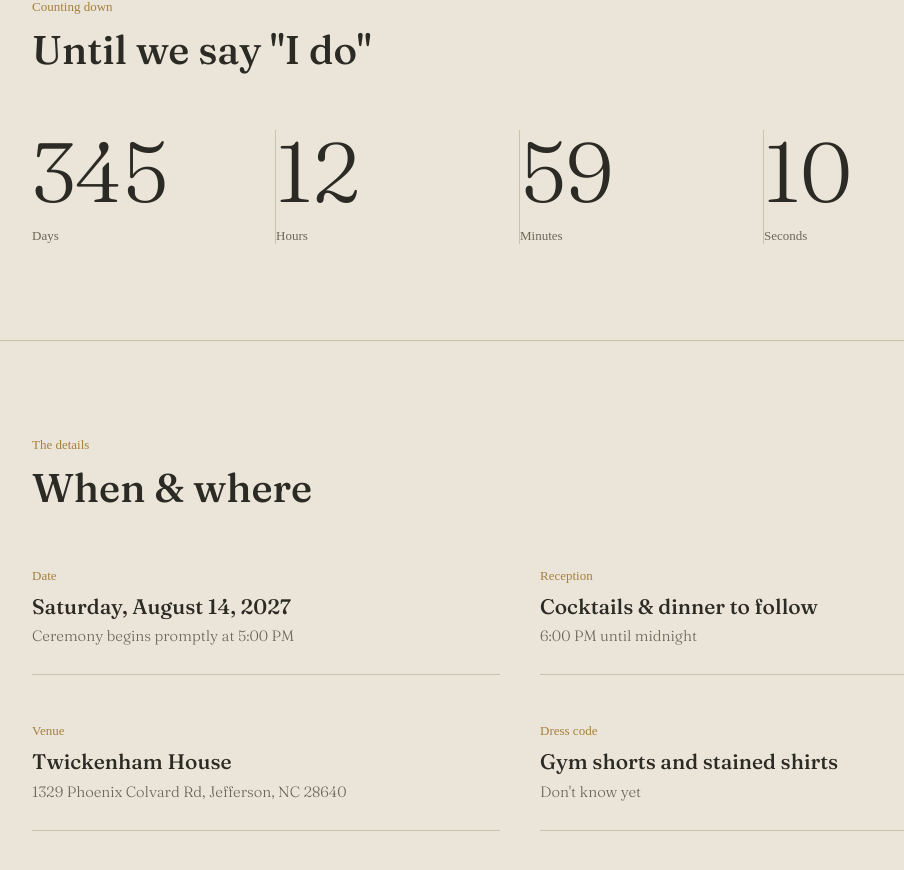
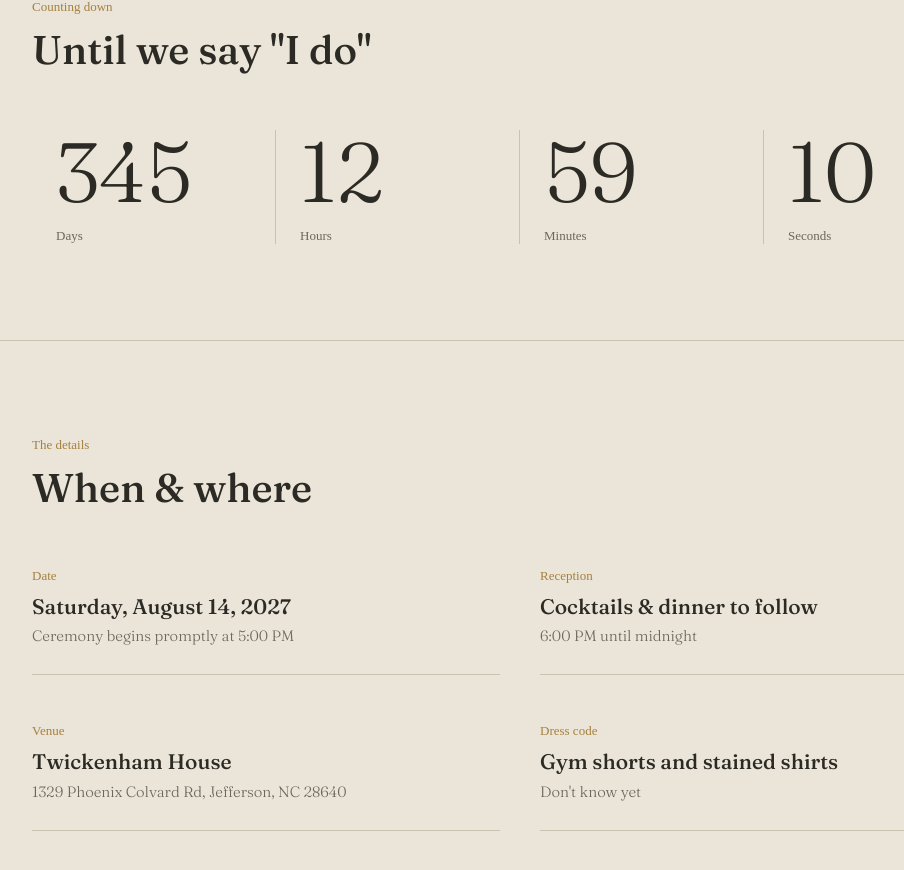
Before and after one commit to chasejenkins303/wedding-site, a Next.js app: page / in a window 1280 px wide. Shown: the part 898-1768 px from the top of the page, without its empty margins (120-1024 px from the left). Built offline with nearby package versions, Linux system fonts and the light colour scheme.

Commit message:
padding for countdown

```diff
--- a/app/page.tsx
+++ b/app/page.tsx
@@ -270,6 +270,7 @@ export default function WeddingSite() {
                   style={{
                     textAlign: "left",
                     paddingRight: 24,
+                    paddingLeft:24,
                     borderRight:
                       i < countdownItems.length - 1
                         ? `1px solid ${COLORS.line}`
```
